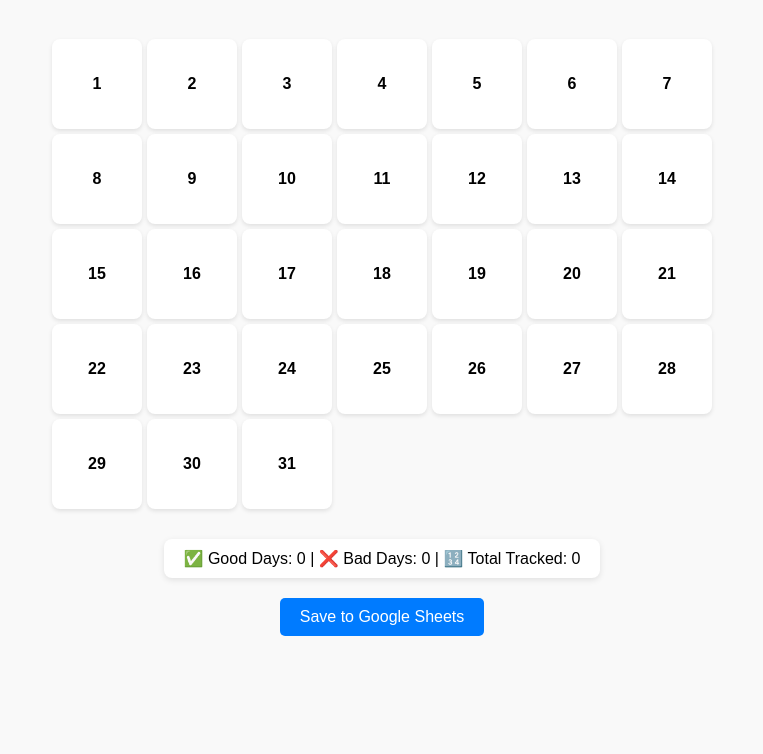
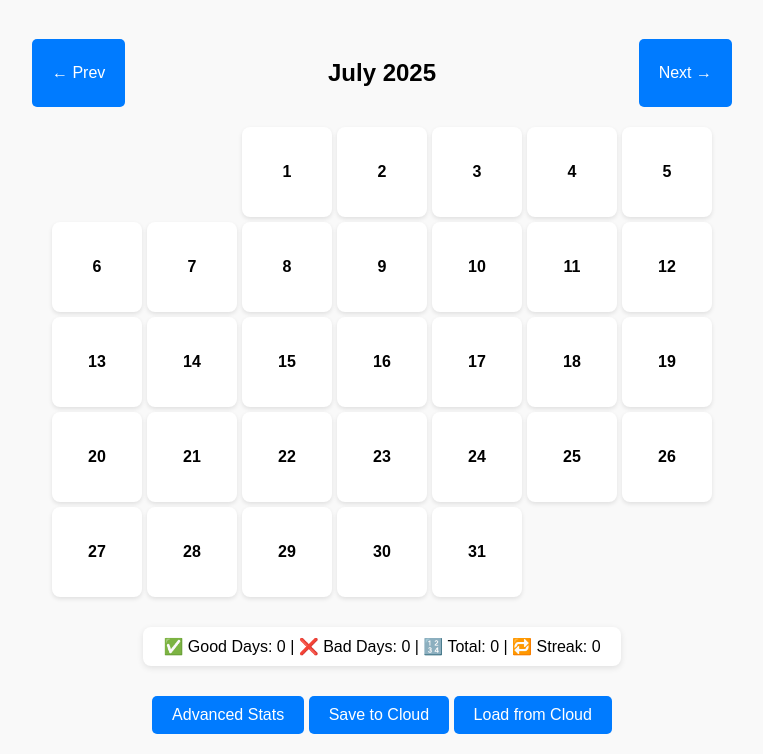
Before and after one commit to Bobbys456/foodtracker, a plain HTML site: page index.html in a window 1280 px wide. Shown: the part 81-835 px from the top of the page, without its empty margins (258-1021 px from the left). Before the commit the page ends 800 px from the top, so only its background shows below. Drawn offline with Linux system fonts and the light colour scheme; no server answers.

Commit message:
Add files via upload

```diff
--- a/index.html
+++ b/index.html
@@ -51,8 +51,14 @@
       border-radius: 8px;
       box-shadow: 0 2px 6px rgba(0, 0, 0, 0.1);
     }
+    .nav {
+      margin-top: 20px;
+      display: flex;
+      justify-content: space-between;
+      width: 100%;
+      max-width: 700px;
+    }
     button {
-      margin-top: 20px;
       padding: 10px 20px;
       font-size: 16px;
       cursor: pointer;
@@ -61,35 +67,76 @@
       background-color: #007bff;
       color: white;
     }
+    .page-toggle {
+      margin-top: 30px;
+    }
   </style>
 </head>
 <body>
   <h1>Eating Tracker Calendar</h1>
+  <div class="nav">
+    <button onclick="changeMonth(-1)">&#8592; Prev</button>
+    <h2 id="monthTitle"></h2>
+    <button onclick="changeMonth(1)">Next &#8594;</button>
+  </div>
   <div class="calendar" id="calendar"></div>
   <div class="stats" id="stats"></div>
-  <button onclick="saveToGoogle()">Save to Google Sheets</button>
+  <div class="page-toggle">
+    <button onclick="showStatsPage()">Advanced Stats</button>
+    <button onclick="saveToBin()">Save to Cloud</button>
+    <button onclick="loadFromBin()">Load from Cloud</button>
+  </div>
 
   <script>
     const calendar = document.getElementById('calendar');
     const stats = document.getElementById('stats');
-    const today = new Date();
-    const year = today.getFullYear();
-    const month = today.getMonth();
-    const daysInMonth = new Date(year, month + 1, 0).getDate();
-    const dataKey = `eatingTracker-${year}-${month}`;
-    const apiURL = 'https://script.google.com/macros/s/AKfycbwEqkgm0pnzNqs1ZLuN_l7W4oB2jYPQiVQFyG-Q2r2Got0OLmvOd5R-jMjKjU0oigqfPw/exec';
-
+    const monthTitle = document.getElementById('monthTitle');
+    let current = new Date();
     let dayData = {};
 
+    const binId = '6870464d988f5178481b415d';
+    const apiKey = '$2a$10$u.aKCLbHUMDyzxLx8lE/XuZ5pX8lYF1IlQGjmGnGVWJbwVOTM3qe2';
+    const binURL = `https://api.jsonbin.io/v3/b/${binId}`;
+
+    function getMonthKey(year, month) {
+      return `${year}-${month}`;
+    }
+
     function updateStats() {
-      const values = Object.values(dayData);
-      const good = values.filter(v => v === 'good').length;
-      const bad = values.filter(v => v === 'bad').length;
-      stats.innerHTML = `✅ Good Days: ${good} | ❌ Bad Days: ${bad} | 🔢 Total Tracked: ${good + bad}`;
+      const allValues = Object.entries(dayData);
+      const monthKey = getMonthKey(current.getFullYear(), current.getMonth() + 1);
+      const monthValues = allValues.filter(([k]) => k.startsWith(monthKey));
+
+      const good = monthValues.filter(([_, v]) => v === 'good').length;
+      const bad = monthValues.filter(([_, v]) => v === 'bad').length;
+      const streak = calculateStreak(monthValues);
+
+      stats.innerHTML = `✅ Good Days: ${good} | ❌ Bad Days: ${bad} | 🔢 Total: ${good + bad} | 🔁 Streak: ${streak}`;
+    }
+
+    function calculateStreak(data) {
+      let streak = 0;
+      const sorted = data.sort(([a], [b]) => new Date(a) - new Date(b));
+      for (let i = sorted.length - 1; i >= 0; i--) {
+        if (sorted[i][1] === 'good') streak++;
+        else break;
+      }
+      return streak;
     }
 
     function renderCalendar() {
+      const year = current.getFullYear();
+      const month = current.getMonth();
+      const daysInMonth = new Date(year, month + 1, 0).getDate();
       calendar.innerHTML = '';
+      monthTitle.textContent = current.toLocaleString('default', { month: 'long', year: 'numeric' });
+
+      const startDay = new Date(year, month, 1).getDay();
+      for (let i = 0; i < startDay; i++) {
+        const empty = document.createElement('div');
+        calendar.appendChild(empty);
+      }
+
       for (let i = 1; i <= daysInMonth; i++) {
         const dayEl = document.createElement('div');
         const dateStr = `${year}-${month + 1}-${i}`;
@@ -113,24 +160,57 @@
       }
     }
 
-    function saveToGoogle() {
-      fetch(apiURL, {
-        method: 'POST',
-        body: JSON.stringify(dayData),
+    function changeMonth(offset) {
+      current.setMonth(current.getMonth() + offset);
+      renderCalendar();
+      updateStats();
+    }
+
+    function showStatsPage() {
+      let goodDays = 0, badDays = 0;
+      const byMonth = {};
+
+      for (const [date, status] of Object.entries(dayData)) {
+        if (status === 'good') goodDays++;
+        if (status === 'bad') badDays++;
+        const [y, m] = date.split('-');
+        const key = `${y}-${m}`;
+        byMonth[key] = byMonth[key] || { good: 0, bad: 0 };
+        byMonth[key][status]++;
+      }
+
+      const statsHtml = [`<h2>📊 Advanced Stats</h2>`, `<p>✅ Total Good Days: ${goodDays}</p>`, `<p>❌ Total Bad Days: ${badDays}</p>`];
+      statsHtml.push('<ul>');
+      for (const month in byMonth) {
+        statsHtml.push(`<li><strong>${month}:</strong> ✅ ${byMonth[month].good || 0}, ❌ ${byMonth[month].bad || 0}</li>`);
+      }
+      statsHtml.push('</ul>');
+      stats.innerHTML = statsHtml.join('');
+    }
+
+    function saveToBin() {
+      fetch(binURL, {
+        method: 'PUT',
         headers: {
-          'Content-Type': 'application/json'
+          'Content-Type': 'application/json',
+          'X-Master-Key': apiKey
+        },
+        body: JSON.stringify(dayData)
+      })
+      .then(res => res.json())
+      .then(() => alert('Saved to cloud!'))
+      .catch(err => alert('Error saving: ' + err));
+    }
+
+    function loadFromBin() {
+      fetch(binURL + '/latest', {
+        headers: {
+          'X-Master-Key': apiKey
         }
       })
-      .then(res => res.text())
-      .then(msg => alert('Saved: ' + msg))
-      .catch(err => alert('Error: ' + err));
-    }
-
-    function loadFromGoogle() {
-      fetch(apiURL)
       .then(res => res.json())
-        .then(data => {
-          dayData = data;
+      .then(json => {
+        dayData = json.record;
         renderCalendar();
         updateStats();
       })
@@ -141,7 +221,7 @@
       });
     }
 
-    loadFromGoogle();
+    loadFromBin();
   </script>
 </body>
 </html>
```
Lines whose indentation alone changed are shown as unchanged.
